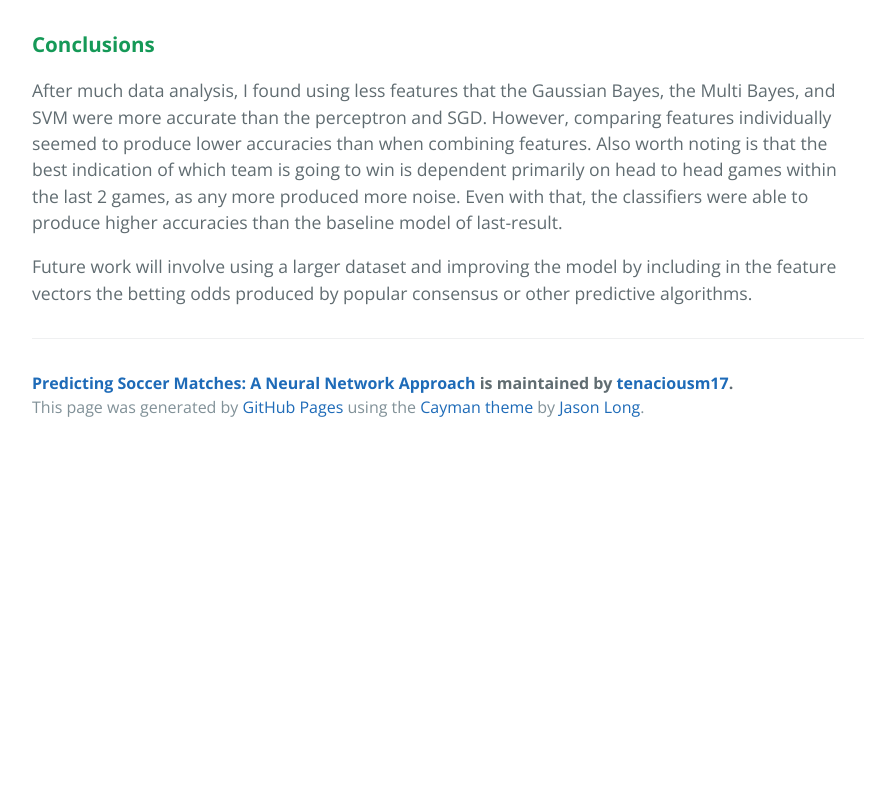
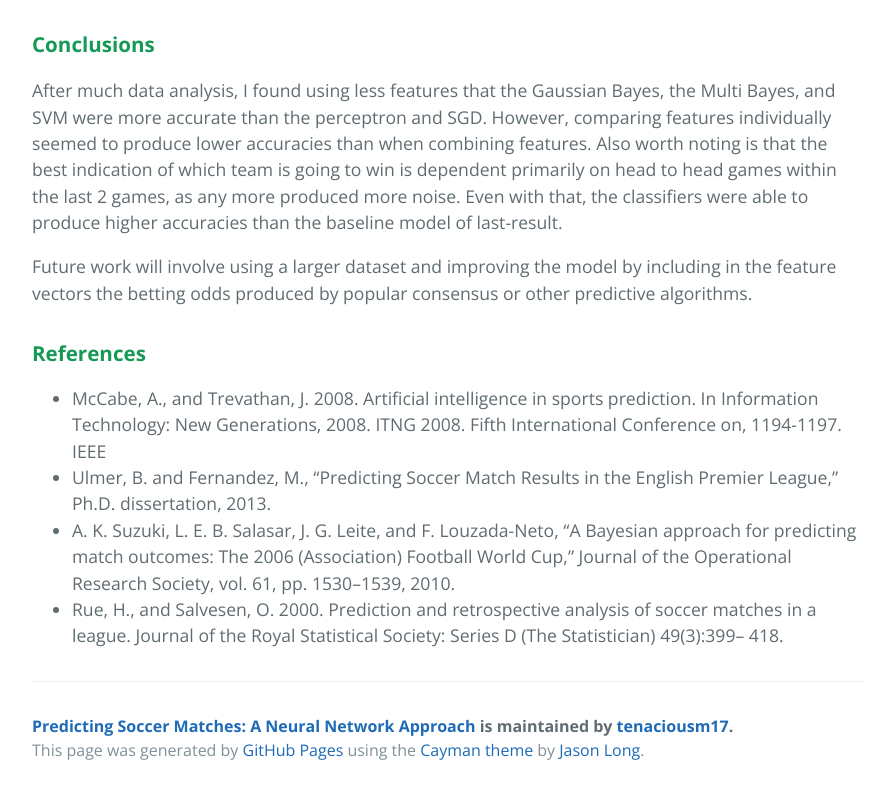
Before and after one commit to tenaciousm17/CS5600-AI, a plain HTML site: page index.html in a window 1280 px wide. Shown: the part 2935-3729 px from the top of the page, without its empty margins (192-1087 px from the left). Before the commit the page ends 3386 px from the top, so only its background shows below. Drawn offline with nearby package versions, Linux system fonts and the light colour scheme.

```diff
--- a/index.html
+++ b/index.html
@@ -66,6 +66,20 @@
 
 <p>Future work will involve using a larger dataset and improving the model by including in the feature vectors the betting odds produced by popular consensus or other predictive algorithms.</p>
 
+<h3>
+<a id="references" class="anchor" href="#references" aria-hidden="true"><span aria-hidden="true" class="octicon octicon-link"></span></a><strong>References</strong>
+</h3>
+
+<ul>
+<li>McCabe, A., and Trevathan, J. 2008. Artificial intelligence in sports prediction. In Information Technology: New Generations, 2008. ITNG 2008. Fifth International Conference on, 1194-1197. IEEE</li>
+<li>Ulmer, B. and Fernandez, M., “Predicting Soccer Match Results in the English Premier League,” Ph.D. dissertation, 2013.</li>
+<li>A. K. Suzuki, L. E. B. Salasar, J. G. Leite, and F. Louzada-Neto, “A Bayesian approach for
+predicting match outcomes: The 2006 (Association) Football World Cup,” Journal of the
+Operational Research Society, vol. 61, pp. 1530–1539, 2010.</li>
+<li>Rue, H., and Salvesen, O. 2000. Prediction and retrospective analysis of soccer matches in a league. Journal of the Royal Statistical Society: Series D (The Statistician) 49(3):399–
+418.</li>
+</ul>
+
       <footer class="site-footer">
         <span class="site-footer-owner"><a href="https://github.com/tenaciousm17/CS5600-AI">Predicting Soccer Matches: A Neural Network Approach</a> is maintained by <a href="https://github.com/tenaciousm17">tenaciousm17</a>.</span>
 
```
Also changed, not shown: params.json (+1 -1 lines).
